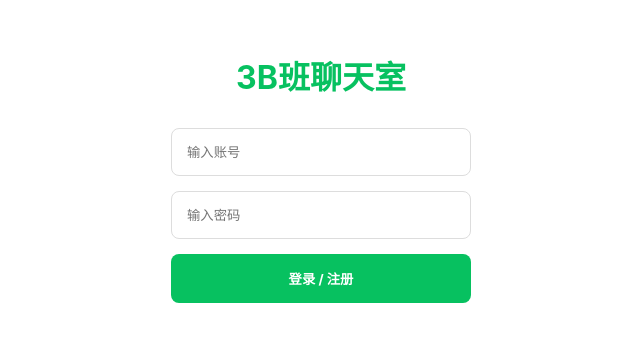
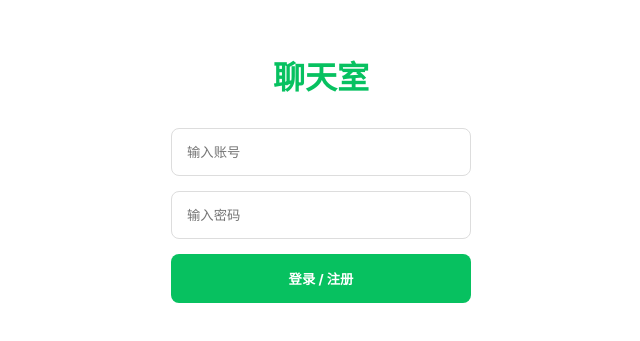
Before and after one commit to 5070tllf/admin123, a plain HTML site: page index.html in a window 1280 px wide. Shown: the part 223-564 px from the top of the page, without its empty margins (319-959 px from the left). Drawn offline with Linux system fonts and the light colour scheme.

Commit message:
Update index.html

```diff
--- a/index.html
+++ b/index.html
@@ -3,7 +3,7 @@
 <head>
     <meta charset="UTF-8">
     <meta name="viewport" content="width=device-width, initial-scale=1.0, maximum-scale=1.0, user-scalable=no, viewport-fit=cover">
-    <title>3B班聊天室</title>
+    <title>聊天室app</title>
     <script type="module">
         import { initializeApp } from "https://www.gstatic.com/firebasejs/10.8.0/firebase-app.js";
         import { getDatabase, ref, push, onChildAdded, onValue, query, limitToLast, get, set, update, remove } from "https://www.gstatic.com/firebasejs/10.8.0/firebase-database.js";
@@ -267,7 +267,7 @@
     <!-- 登录页 -->
     <div id="loginScreen">
         <div style="flex:1; display:flex; flex-direction:column; justify-content:center; align-items:center; padding:30px;">
-            <h1 style="color:#07c160; margin-bottom:30px;">3B班聊天室</h1>
+            <h1 style="color:#07c160; margin-bottom:30px;">聊天室</h1>
             <input type="text" id="username" placeholder="输入账号" style="width:100%; max-width:300px; padding:15px; border:1px solid #ddd; border-radius:8px; margin-bottom:15px;">
             <input type="password" id="password" placeholder="输入密码" style="width:100%; max-width:300px; padding:15px; border:1px solid #ddd; border-radius:8px; margin-bottom:15px;">
             <button onclick="loginOrRegister()" style="width:100%; max-width:300px; padding:15px; background:#07c160; color:white; border:none; border-radius:8px; font-weight:bold;">登录 / 注册</button>
```
